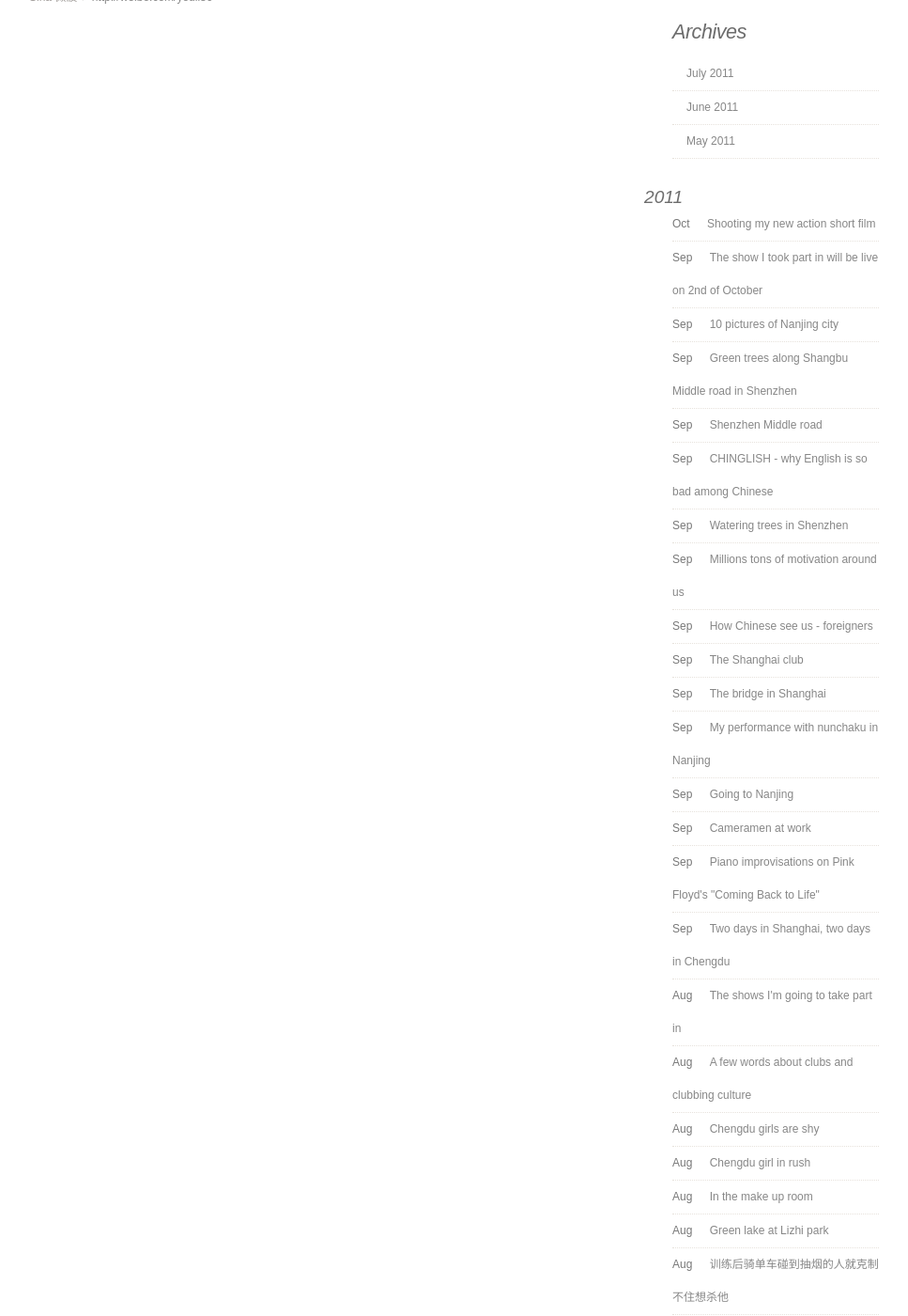
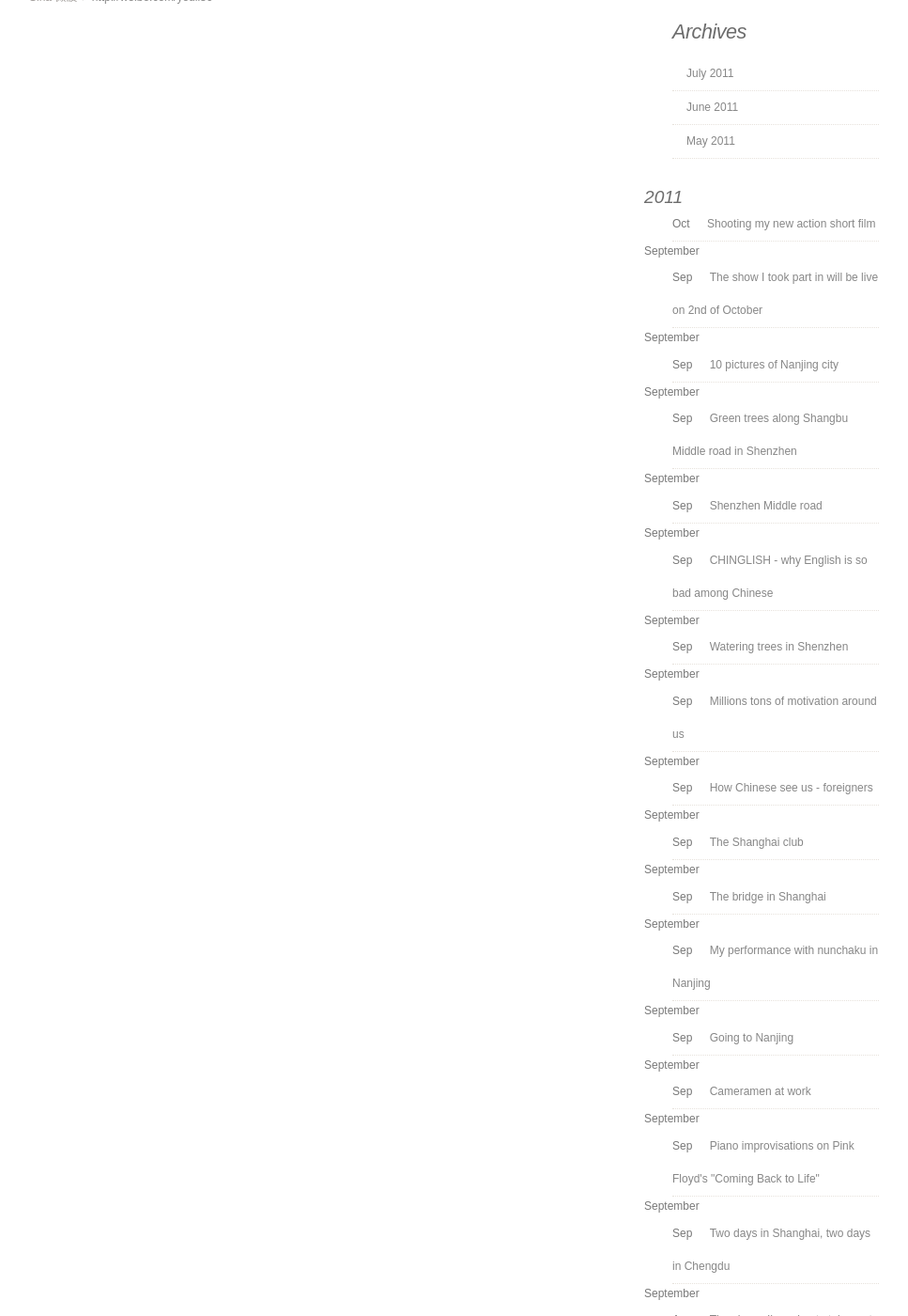
Before and after one commit to iurii/iurii.github.com, a Jekyll site: the page built from about.html, in a window 1280 px wide and 1400 px high, scrolled down 765 px. Shown: the whole window at 94% size, without its empty margins (144-1111 px from the left). Built offline with Jekyll 4.4.1, drawn with Linux system fonts in a browser that asks for light colours; comment, search, counter and statistics services are not loaded; some of the changed text lies outside the part shown.

Commit message:
archives

```diff
--- a/_layouts/default.html
+++ b/_layouts/default.html
@@ -165,7 +165,7 @@ else {
       {% endif %}
     {% endunless %}
 {% if post.date | date:'%b' == 'Sep1' %}
-
+{{ month }}
     <li>{{ post.date | date:"%b" }} <a href="{{ post.url }}">{{ post.title }}</a></li>
 {% endif %}
   {% endfor %}
```
